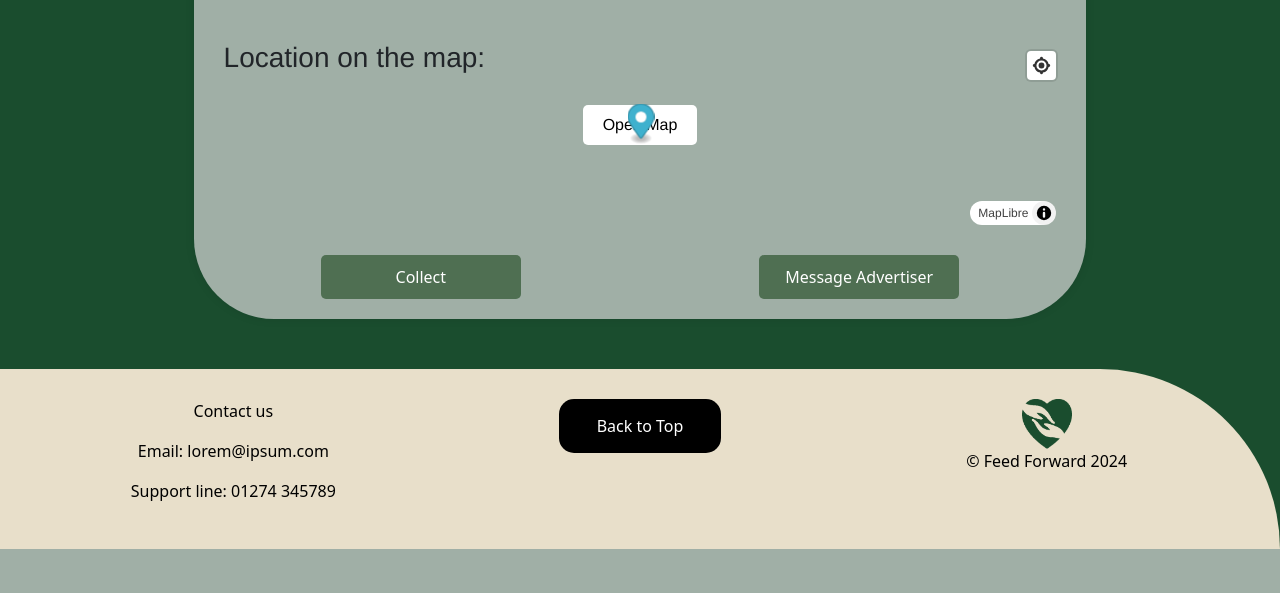
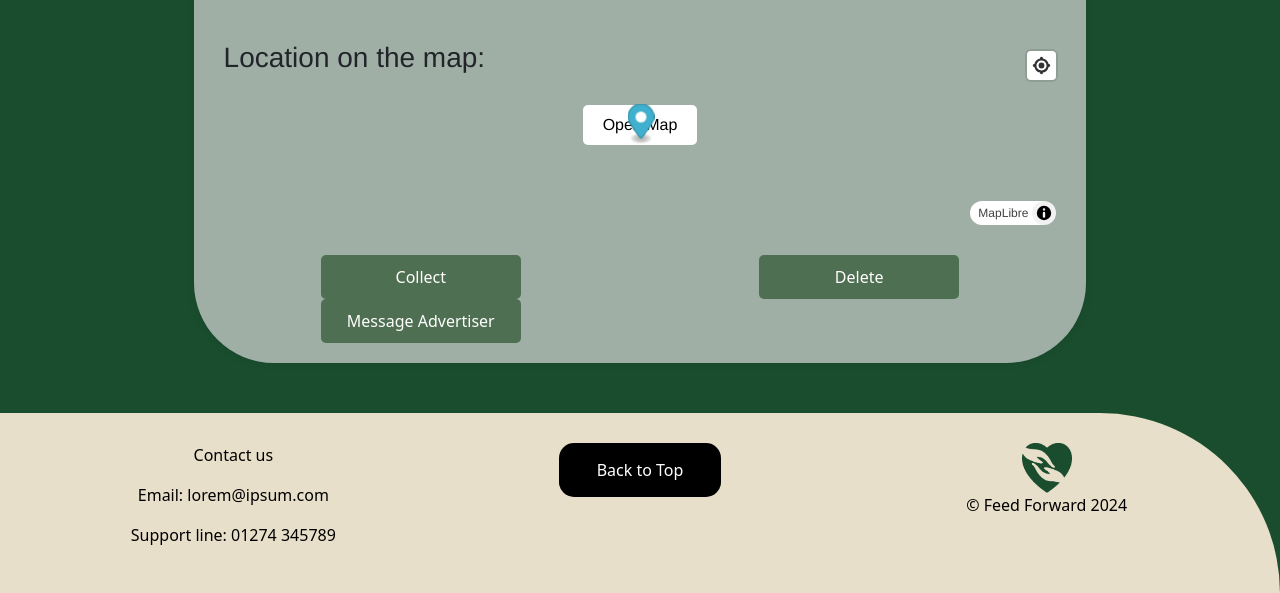
Before and after one commit to SxryxnshS5/FeedForward, a Flask app: page /advert_details/1 in a window 1280 px wide. Shown: the part 531-1124 px from the top of the page. Before the commit the page ends 1080 px from the top, so only its background shows below. Run offline with Flask 3, Linux system fonts and the light colour scheme; the visitor is signed in with stand-in values (Sample User, id 1); data that the repository does not hold is empty; some libraries are stand-ins or nearby versions; some web fonts are replaced.

Commit message:
Add delete advert functionality

```diff
--- a/adverts/views.py
+++ b/adverts/views.py
@@ -77,3 +77,19 @@ def collect_confirmation(advert):
             db.session.add(new_collection)
             db.session.commit()
             return render_template('main/collect-confirmation.html', current_advert=current_advert)
+
+
+@adverts_blueprint.route('/delete_advert/<advert>')
+@login_required
+def delete_advert(advert):
+    current_advert = Advert.query.get(advert)
+    if current_user.id == current_advert.owner:
+        with app.app_context():
+
+            datalink.set_advert_unavailable(current_advert.adID)
+            return redirect(url_for('users.account'))
+
+    else:
+        flash("You don't own this advert!")
+
+        return redirect(url_for('advert.advert_details'))
--- a/templates/main/advert_details.html
+++ b/templates/main/advert_details.html
@@ -50,6 +50,9 @@
             <a class="btn btn1" href="../collect_confirmation/{{current_advert.adID}}" onclick="return confirm('Are you sure you want to collect this advert?')">Collect</a>
         </div>
         <div class="col-lg-6">
+            <a class="btn btn1" href="../delete_advert/{{current_advert.adID}}" onclick="return confirm('Are you sure you want to delete this advert?')">Delete</a>
+        </div>
+        <div class="col-lg-6">
             <input type="submit" value="Message Advertiser" class="btn btn2">
         </div>
     </div>
--- a/users/views.py
+++ b/users/views.py
@@ -97,7 +97,6 @@ def login():
     return render_template('main/login.html', form=form)
 
 
-
 # View for user account information
 @users_blueprint.route('/account')
 @login_required
@@ -120,18 +119,15 @@ def account():
         'role': current_user.role
     }
 
-    adverts = Advert.query.filter_by(owner=current_user.id).all()
+    adverts = Advert.query.filter_by(owner=current_user.id, available=True).all()
     orders = Collection.query.filter_by(buyer=current_user.id).all()
 
     return render_template('main/account.html', current_user=user_details, adverts=adverts, orders=orders)
 
 
-
-
 @users_blueprint.route('/logout')
 @login_required
 def logout():
-
     """Function to log the user out"""
     # Log the user out
     logout_user()
```
